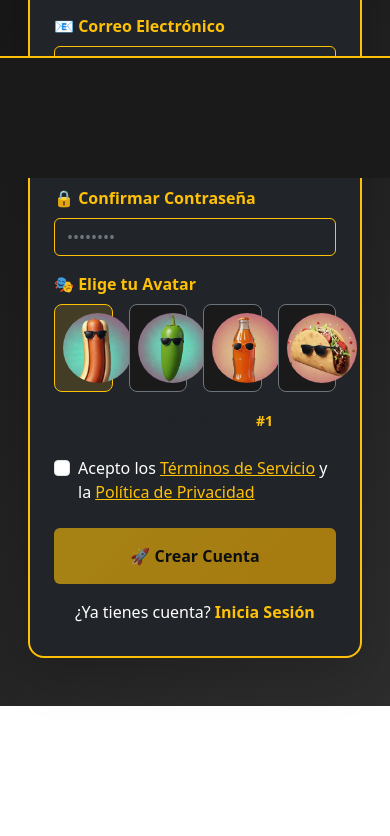
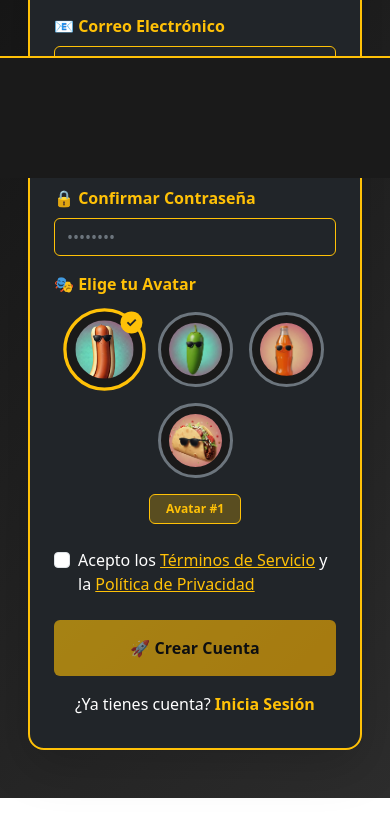
Before and after one commit to HersonAJ/Proyecto-Venta-2, an Angular app in the folder Frontend/ProyectoVenta/: page /registro in a window 390 px wide. Shown: the part 666-1502 px from the top of the page. Built offline with nearby package versions, Linux system fonts and the light colour scheme.

Commit message:
modificando para responsive

```diff
--- a/Frontend/ProyectoVenta/src/app/perfil-component/perfil-component.html
+++ b/Frontend/ProyectoVenta/src/app/perfil-component/perfil-component.html
@@ -76,31 +76,50 @@
               <!-- Avatar y Fidelidad -->
               <div class="col-md-6">
 
-                <!-- Selección de Avatar -->
+                <!-- Selección de Avatar - ACTUALIZADO -->
                 <div class="mb-4">
                   <h4 class="text-warning fw-bold mb-3">🎭 Mi Avatar</h4>
                   <p class="opacity-90 small mb-3">Selecciona tu avatar personal</p>
 
                   <div class="avatar-selection">
-                    <div class="row g-2">
+                    <!-- Flexbox para mejor responsividad -->
+                    <div class="d-flex flex-wrap justify-content-center gap-3">
                       @for (avatar of availableAvatars; track avatar.id) {
-                        <div class="col-4 col-sm-3">
-                          <div
-                            class="avatar-option rounded-3 border cursor-pointer p-2 text-center"
-                            [class.border-warning]="perfilData.avatarId === avatar.id"
-                            [class.border-secondary]="perfilData.avatarId !== avatar.id"
-                            (click)="seleccionarAvatar(avatar.id)"
+                        <div
+                          class="avatar-option position-relative rounded-circle cursor-pointer"
+                          [class.avatar-selected]="perfilData.avatarId === avatar.id"
+                          (click)="seleccionarAvatar(avatar.id)"
+                          style="
+                            width: 75px;
+                            height: 75px;
+                            border: 3px solid transparent;
+                            transition: all 0.2s ease;
+                          "
+                          [style.border-color]="perfilData.avatarId === avatar.id ? '#ffc107' : '#6c757d'"
+                          [style.transform]="perfilData.avatarId === avatar.id ? 'scale(1.1)' : 'scale(1)'"
+                        >
+                          <img
+                            [src]="avatar.imageUrl"
+                            [alt]="'Avatar ' + avatar.id"
+                            class="rounded-circle w-100 h-100"
+                            style="object-fit: cover;"
                           >
-  <img
-    [src]="'assets/images/avatar/' + avatar.id + '.jpg'"
-    [alt]="'Avatar ' + avatar.name"
-    class="avatar-image rounded-circle"
-    style="width: 60px; height: 60px; object-fit: cover;"
-  >
-                            <small class="text-muted">{{ avatar.name }}</small>
-                          </div>
+                          <!-- Indicador visual de selección -->
+                          @if (perfilData.avatarId === avatar.id) {
+                            <div class="position-absolute top-0 end-0 bg-warning rounded-circle"
+                                 style="width: 20px; height: 20px; display: flex; align-items: center; justify-content: center;">
+                              <span class="text-dark fw-bold" style="font-size: 12px;">✓</span>
+                            </div>
+                          }
                         </div>
                       }
+                    </div>
+                  </div>
+
+                  <!-- Avatar actual seleccionado -->
+                  <div class="text-center mt-3">
+                    <div class="badge bg-warning bg-opacity-25 text-warning px-3 py-2 border border-warning">
+                      <span class="fw-bold">Avatar #{{ perfilData.avatarId }} seleccionado</span>
                     </div>
                   </div>
 
@@ -111,7 +130,7 @@
                     [disabled]="saving"
                   >
                     @if (!saving) {
-                      <span>💾 Guardar Avatar</span>
+                      <span>💾 Guardar Cambios de Avatar</span>
                     }
                     @if (saving) {
                       <span>
@@ -127,7 +146,6 @@
                   <h4 class="text-warning fw-bold mb-3">🏆 Mi Progreso</h4>
 
                   <div class="stats-grid mb-3">
-
                     <div class="stat-item text-center p-2 bg-dark bg-opacity-50 rounded">
                       <div class="stat-number text-warning fw-bold fs-5">{{ perfilData.fidelidad.promocionActual }}/5</div>
                       <small class="opacity-90">Progreso Actual</small>
--- a/Frontend/ProyectoVenta/src/app/perfil-component/perfil-component.ts
+++ b/Frontend/ProyectoVenta/src/app/perfil-component/perfil-component.ts
@@ -2,12 +2,12 @@ import { Component, OnInit } from '@angular/core';
 import { CommonModule } from '@angular/common';
 import { FormsModule } from '@angular/forms';
 import { Router } from '@angular/router';
-import { PerfilService, PerfilCompleto, FidelidadData } from '../servicios/perfil-service';
+import { PerfilService, PerfilCompleto } from '../servicios/perfil-service';
 import { AuthService } from '../servicios/auth-service';
 
 interface AvatarOption {
   id: number;
-  emoji: string;
+  imageUrl: string;
   name: string;
 }
 
@@ -26,12 +26,10 @@ export class PerfilComponent implements OnInit {
   errorMessage: string = '';
 
   availableAvatars: AvatarOption[] = [
-    { id: 1, emoji: '👤', name: 'Usuario' },
-    { id: 2, emoji: '👨‍🍳', name: 'Chef' },
-    { id: 3, emoji: '👨‍💼', name: 'Ejecutivo' },
-    { id: 4, emoji: '🧑‍🎓', name: 'Estudiante' },
-    { id: 5, emoji: '👨‍🔧', name: 'Técnico' },
-    { id: 6, emoji: '🦸', name: 'Héroe' }
+    { id: 1, imageUrl: 'assets/images/avatar/1.jpg', name: 'Avatar 1' },
+    { id: 2, imageUrl: 'assets/images/avatar/2.jpg', name: 'Avatar 2' },
+    { id: 3, imageUrl: 'assets/images/avatar/3.jpg', name: 'Avatar 3' },
+    { id: 4, imageUrl: 'assets/images/avatar/4.jpg', name: 'Avatar 4' }
   ];
 
   constructor(
@@ -81,11 +79,12 @@ export class PerfilComponent implements OnInit {
       next: (response) => {
         this.saving = false;
         this.mensajeExito = 'Avatar actualizado correctamente';
+        this.cargarPerfil();
       },
       error: (error) => {
         console.error('Error actualizando avatar:', error);
         this.saving = false;
-        this.errorMessage = error.error || 'Error al actualizar avatar';
+        this.errorMessage = error.error?.message || 'Error al actualizar avatar';
       }
     });
   }
--- a/Frontend/ProyectoVenta/src/app/registro-component/registro-component.html
+++ b/Frontend/ProyectoVenta/src/app/registro-component/registro-component.html
@@ -185,37 +185,48 @@
                 </div>
               </div>
 
-<!-- Avatar Selection - SIN NOMBRES -->
+<!-- Avatar Selection - FLEXBOX RESPONSIVE -->
 <div class="mb-4">
-  <label class="form-label text-warning fw-bold">🎭 Elige tu Avatar</label>
+  <label class="form-label text-warning fw-bold mb-3">🎭 Elige tu Avatar</label>
   <div class="avatar-selection">
-    <div class="row g-3 justify-content-center"> <!-- Aumentado el gap a g-3 -->
-      @for (avatar of availableAvatars; track avatar.id; let i = $index) {
-        <div class="col-3 col-sm-2">
+    <!-- Flexbox con wrap para mejor responsividad -->
+    <div class="d-flex flex-wrap justify-content-center gap-3">
+      @for (avatar of availableAvatars; track avatar.id) {
         <div
-            class="avatar-option rounded-3 border cursor-pointer p-1 text-center"
-            [class.border-warning]="registerData.avatarId === avatar.id"
-            [class.border-secondary]="registerData.avatarId !== avatar.id"
+          class="avatar-option position-relative rounded-circle cursor-pointer"
+          [class.avatar-selected]="registerData.avatarId === avatar.id"
           (click)="selectAvatar(avatar.id)"
+          style="
+            width: 75px;
+            height: 75px;
+            border: 3px solid transparent;
+            transition: all 0.2s ease;
+          "
+          [style.border-color]="registerData.avatarId === avatar.id ? '#ffc107' : '#6c757d'"
+          [style.transform]="registerData.avatarId === avatar.id ? 'scale(1.1)' : 'scale(1)'"
         >
-            <!-- Solo imagen, sin nombre -->
           <img
             [src]="avatar.imageUrl"
             [alt]="'Avatar ' + avatar.id"
-              class="avatar-image rounded-circle"
-              style="width: 70px; height: 70px; object-fit: cover;"
+            class="rounded-circle w-100 h-100"
+            style="object-fit: cover;"
           >
+          <!-- Indicador visual de selección -->
+          @if (registerData.avatarId === avatar.id) {
+            <div class="position-absolute top-0 end-0 bg-warning rounded-circle"
+                 style="width: 20px; height: 20px; display: flex; align-items: center; justify-content: center;">
+              <span class="text-dark fw-bold" style="font-size: 12px;">✓</span>
             </div>
+          }
         </div>
       }
     </div>
 
-    <!-- Indicador de selección (opcional) -->
+    <!-- Indicador de selección -->
     <div class="text-center mt-3">
-      <small class="text-muted">
-        Avatar seleccionado:
-        <span class="text-warning fw-bold">#{{ registerData.avatarId }}</span>
-      </small>
+      <div class="badge bg-warning bg-opacity-25 text-warning px-3 py-2 border border-warning">
+        <span class="fw-bold">Avatar #{{ registerData.avatarId }}</span>
+      </div>
     </div>
   </div>
 </div>
```
Lines whose indentation alone changed are shown as unchanged.
